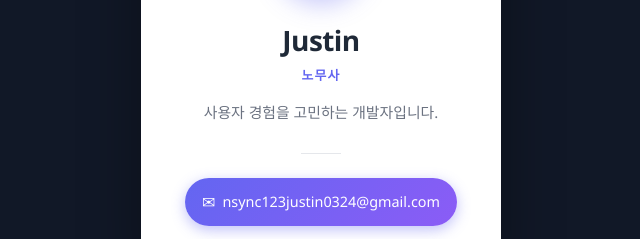
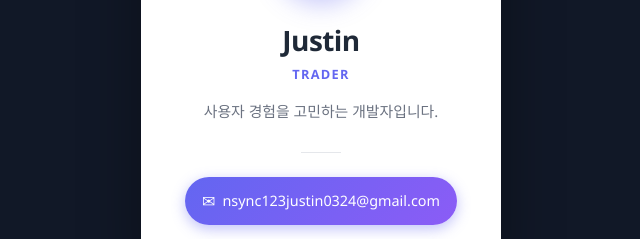
Before and after one commit to JustinKim0324/my-card, a plain HTML site: page CARD INDEX.HTML in a window 1280 px wide. Shown: the part 339-578 px from the top of the page, 319-959 px from the left. Drawn offline with Linux system fonts and the light colour scheme.

Commit message:
직함 Trader로 수정

```diff
--- a/CARD INDEX.HTML
+++ b/CARD INDEX.HTML
@@ -22,7 +22,7 @@
 
       <!-- 이름 및 직함 -->
       <h1 class="name">Justin</h1>
-      <p class="title">노무사</p>
+      <p class="title">Trader</p>
 
       <!-- 한 줄 자기소개 -->
       <p class="bio">사용자 경험을 고민하는 개발자입니다.</p>
```
